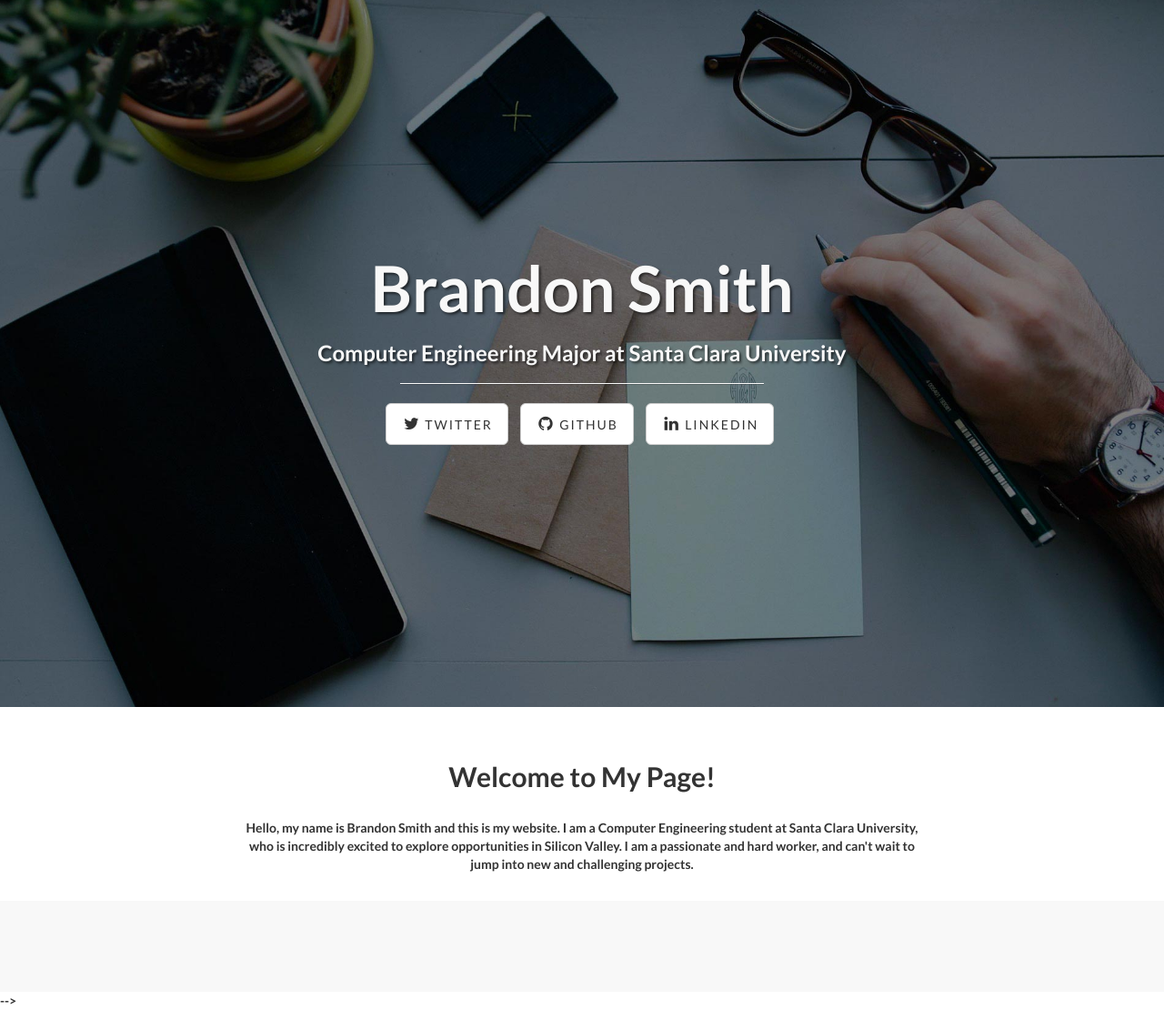
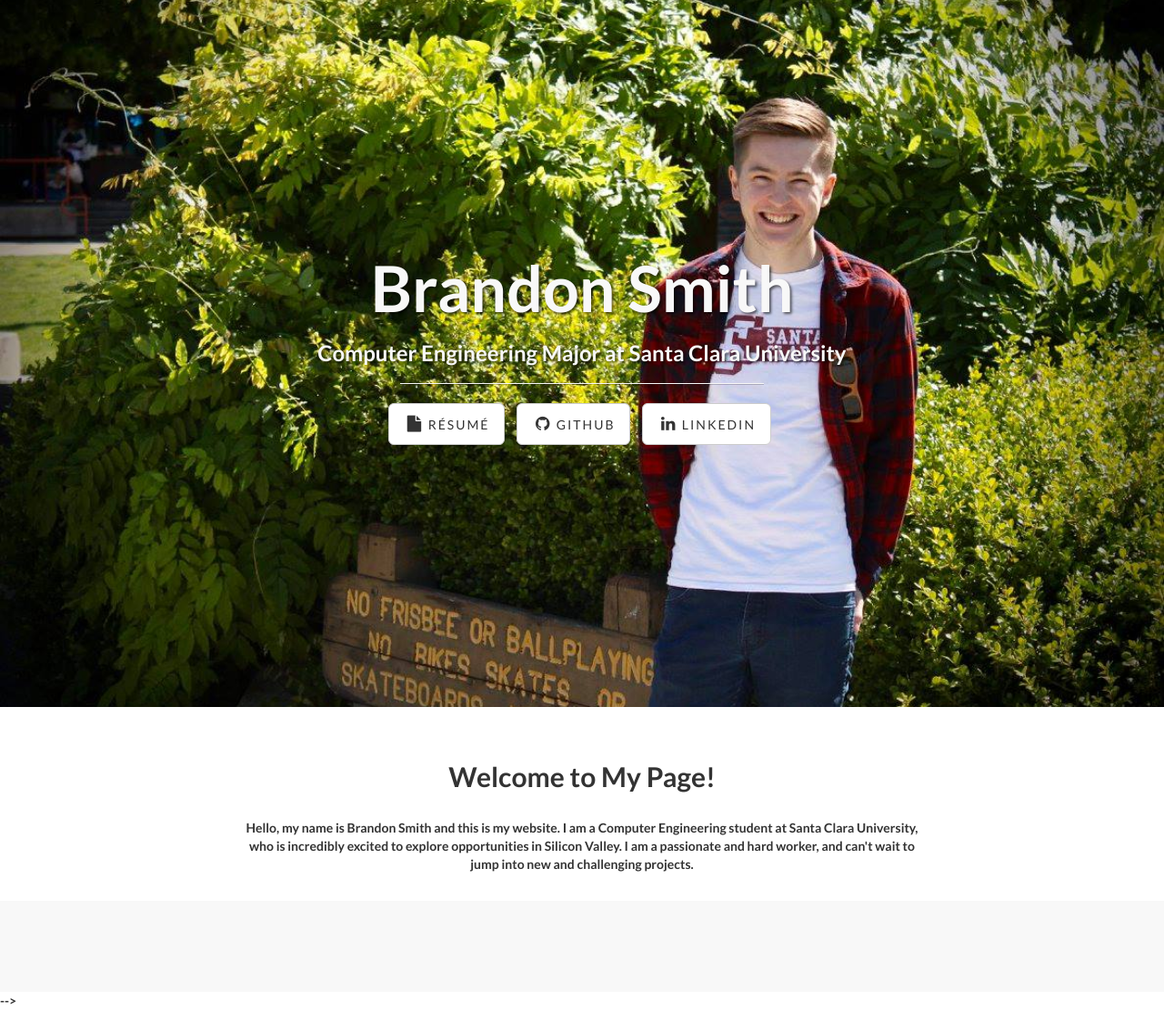
Before and after one commit to br-smith/br-smith.github.io, a Jekyll site: the page built from index.html, in a window 1280 px wide. Shown: the whole page at 91% size. Built offline with Jekyll 4.4.1, drawn with Linux system fonts in a browser that asks for light colours.

Commit message:
Adding Resume

```diff
--- a/_config.yml
+++ b/_config.yml
@@ -26,9 +26,12 @@
 # ----------------------- #
 
 social:
-  - title: twitter
-    url:
+  - title: RÉSUMÉ
+    url: ../files/BrandonSmithResume.pdf
+    icon: file
   - title: github
     url: https://github.com/br-smith
+    icon: github
   - title: linkedin
     url: https://www.linkedin.com/in/br-smith
+    icon: linkedin
--- a/_includes/header.html
+++ b/_includes/header.html
@@ -45,7 +45,7 @@
 						<ul class="list-inline intro-social-buttons">
 							{% for social in site.social %}
 							<li>
-								<a href="{{ social.url }}" class="btn btn-default btn-lg"><i class="fa fa-{{ social.title }} fa-fw"></i> <span class="network-name">{{ social.title }}</span></a>
+								<a href="{{ social.url }}" class="btn btn-default btn-lg"><i class="fa fa-{{ social.icon }} fa-fw"></i> <span class="network-name">{{ social.title }}</span></a>
 							</li>
 							{% endfor %}
 						</ul>
--- a/css/landing-page.css
+++ b/css/landing-page.css
@@ -21,6 +21,9 @@
     font-weight: 700;
 }
 
+body{
+    overflow: hidden;
+}
 .lead {
     font-size: 18px;
     font-weight: 400;
@@ -31,7 +34,7 @@
     padding-bottom: 50px;
     text-align: center;
     color: #f8f8f8;
-    background: url(../img/intro-bg.jpg) no-repeat center center;
+    background: url(../img/LinkedInPhoto.jpg) no-repeat center center;
     background-size: cover;
 }
 
```
Also changed, not shown: img/LinkedInPhoto.jpg (added), 3 other files.
